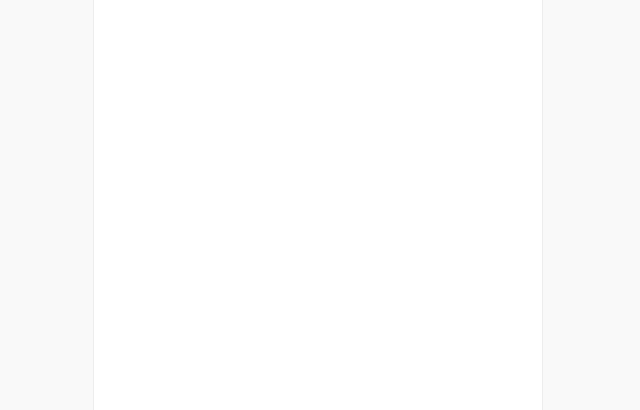
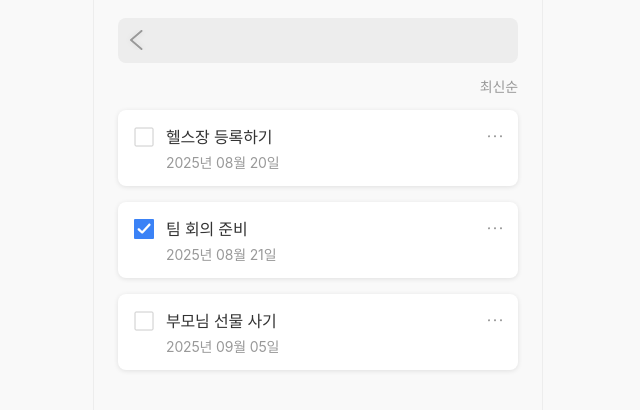
Before and after one commit to WomanTech2025-MoWo/MoWo_FE, a React (Create React App) app: page /todos/search in a window 1280 px wide. Shown: the top 410 px of the page, without its empty margins (322-962 px from the left). Built offline with nearby package versions, Linux system fonts and the light colour scheme; a web font is replaced by a local one.

Commit message:
✨[Feat] 투두 검색 페이지 추가

```diff
--- a/src/pages/todos/TodoSearch.tsx
+++ b/src/pages/todos/TodoSearch.tsx
@@ -1,7 +1,87 @@
-import React from 'react';
+import React, { useState } from 'react';
+import styled from 'styled-components';
+import InnerLayout from '../../layouts/InnerLayout';
+import HeaderWithBack from '../../layouts/HeaderWithBack';
+import TodoListItem, { TodoListItemProps } from './components/TodoListItem';
+import { ShadowBoxStyles } from '../../components/common/ShadowBox';
+import { SortText } from './TodoDrafts';
+
+export const dummySearchs: TodoListItemProps[] = [
+  {
+    id: 1,
+    text: '헬스장 등록하기',
+    category: 'health',
+    todoDate: '2025-08-20',
+    checked: false,
+    isOpen: false, // 더미 데이터용 기본값
+    onOpen: () => {}, // 더미용
+    onClose: () => {}, // 더미용
+  },
+  {
+    id: 2,
+    text: '팀 회의 준비',
+    category: 'work',
+    todoDate: '2025-08-21',
+    checked: true,
+    isOpen: false, // 더미 데이터용 기본값
+    onOpen: () => {}, // 더미용
+    onClose: () => {}, // 더미용
+  },
+  {
+    id: 3,
+    text: '부모님 선물 사기',
+    category: 'personal',
+    todoDate: '2025-09-05',
+    checked: false,
+    isOpen: false, // 더미 데이터용 기본값
+    onOpen: () => {}, // 더미용
+    onClose: () => {}, // 더미용
+  },
+];
+
+const TodoListWrap = styled.ul`
+  display: flex;
+  flex-direction: column;
+  gap: var(--size-gap-md);
+`;
+
+const StyledTodoListItem = styled(TodoListItem)`
+  ${ShadowBoxStyles}
+`;
+
+const StyledSearchInput = styled.input`
+  background-color: var(--color-background-gray-default);
+  width: calc(100% - (var(--size-inner-padding) * 2));
+  border-radius: var(--size-gap-xs);
+  height: var(--size-height-md);
+  padding-left: 40px;
+`;
 
 const TodoSearch = () => {
-  return <></>;
+  const [openItemId, setOpenItemId] = useState<number | null>(null);
+
+  return (
+    <InnerLayout bgColor="gray-light" innerPadding={false} withHeader={true} withNav={false}>
+      <HeaderWithBack bgColor="gray-light">
+        <StyledSearchInput type="text" name="search" />
+      </HeaderWithBack>
+      <InnerLayout paddingTop={false}>
+        <SortText>최신순</SortText>
+        <TodoListWrap>
+          {dummySearchs.map((item) => (
+            <StyledTodoListItem
+              key={item.id}
+              {...item}
+              isOpen={openItemId === item.id}
+              onOpen={() => setOpenItemId(item.id)}
+              onClose={() => setOpenItemId(null)}
+              showCheckbox={true}
+            />
+          ))}
+        </TodoListWrap>
+      </InnerLayout>
+    </InnerLayout>
+  );
 };
 
 export default TodoSearch;
--- a/src/pages/todos/components/TodoListItem.tsx
+++ b/src/pages/todos/components/TodoListItem.tsx
@@ -4,7 +4,7 @@ import IconCheckbox from '../../../components/icons/features/todos/IconCheckbox'
 import IconMeatball from '../../../components/icons/features/todos/IconMeatball';
 import TodoEditDeleteButtons from '../../../components/common/TodoEditDeleteButtons';
 
-type TodoListItemProps = {
+export type TodoListItemProps = {
   id: number;
   text: string;
   category?: 'health' | 'work' | 'personal' | undefined;
@@ -15,9 +15,12 @@ type TodoListItemProps = {
   showCheckbox?: boolean; // 기본 true
   disableCheck?: boolean; // 기본 false
   className?: string;
+  todoDate?: string;
 };
 
-const TodoRow = styled.li`
+const TodoRow = styled.li``;
+
+const TodoContentWrapper = styled.div`
   display: flex;
   align-items: center;
   justify-content: space-between;
@@ -27,6 +30,13 @@ const TodoContent = styled.div`
   display: flex;
   align-items: center;
   gap: var(--size-gap-sm);
+`;
+
+const TodoDate = styled.p`
+  padding-left: calc(20px + var(--size-gap-sm));
+  font-size: var(--font-size-sm);
+  color: var(--color-text-gray-300);
+  margin-top: var(--size-gap-xs);
 `;
 
 const TodoListItem = ({
@@ -40,8 +50,10 @@ const TodoListItem = ({
   showCheckbox = true,
   disableCheck = false,
   className,
+  todoDate,
 }: TodoListItemProps) => {
   const [isChecked, setIsChecked] = useState(checked);
+  const formatTodoDate = todoDate;
 
   const handleCheck = () => {
     if (!disableCheck) {
@@ -49,8 +61,18 @@ const TodoListItem = ({
     }
   };
 
+  const formatDate = (dateStr: string) => {
+    const date = new Date(dateStr);
+    const year = date.getFullYear();
+    const month = date.getMonth() + 1; // getMonth는 0~11
+    const day = date.getDate();
+
+    return `${year}년 ${month.toString().padStart(2, '0')}월 ${day.toString().padStart(2, '0')}일`;
+  };
+
   return (
     <TodoRow key={id} className={className}>
+      <TodoContentWrapper>
         <TodoContent onClick={handleCheck}>
           {showCheckbox && <IconCheckbox category={category} status={isChecked} />}
           <span>{text}</span>
@@ -58,6 +80,8 @@ const TodoListItem = ({
         <button type="button" onClick={onOpen}>
           <IconMeatball width="14" />
         </button>
+      </TodoContentWrapper>
+      {todoDate && <TodoDate>{formatDate(todoDate)}</TodoDate>} {/* 검색페이지용 표시 */}
       {isOpen && <TodoEditDeleteButtons id={id} onClose={onClose} />}
     </TodoRow>
   );
```
Lines whose indentation alone changed are shown as unchanged.
